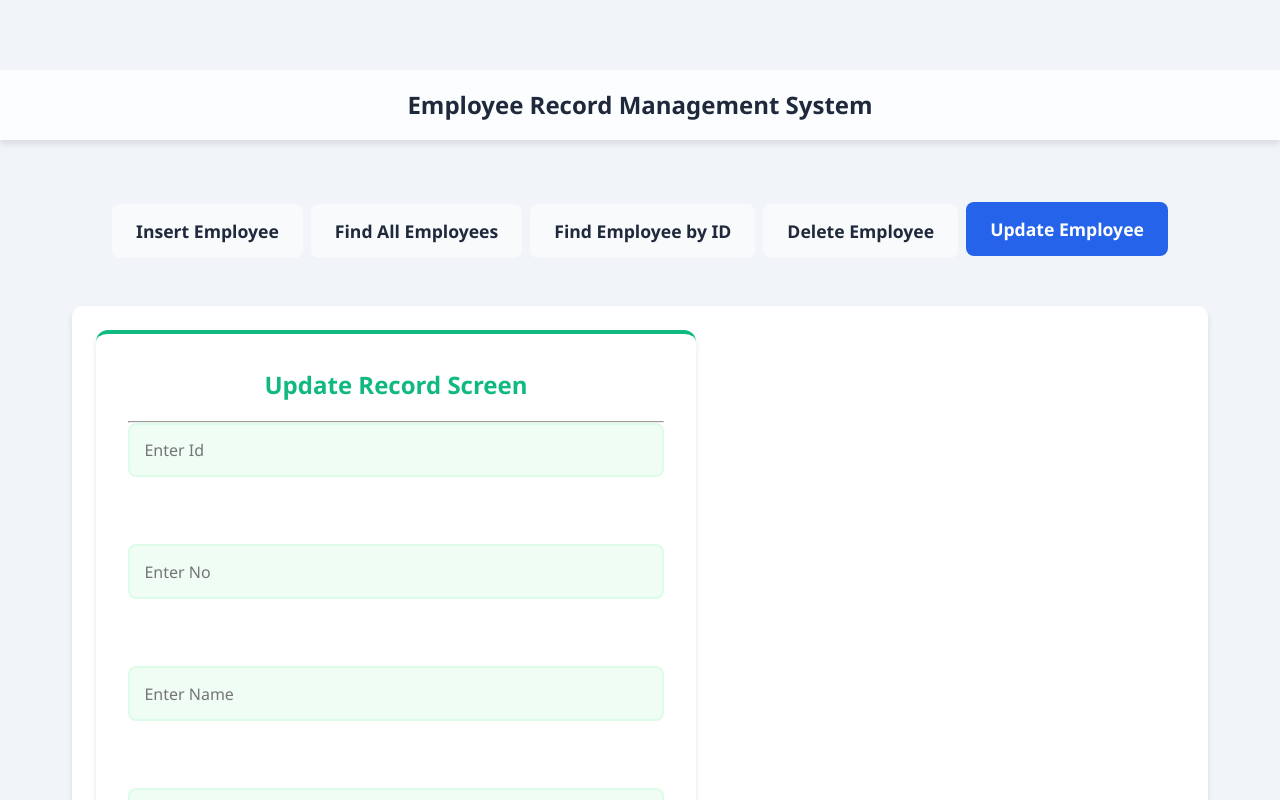
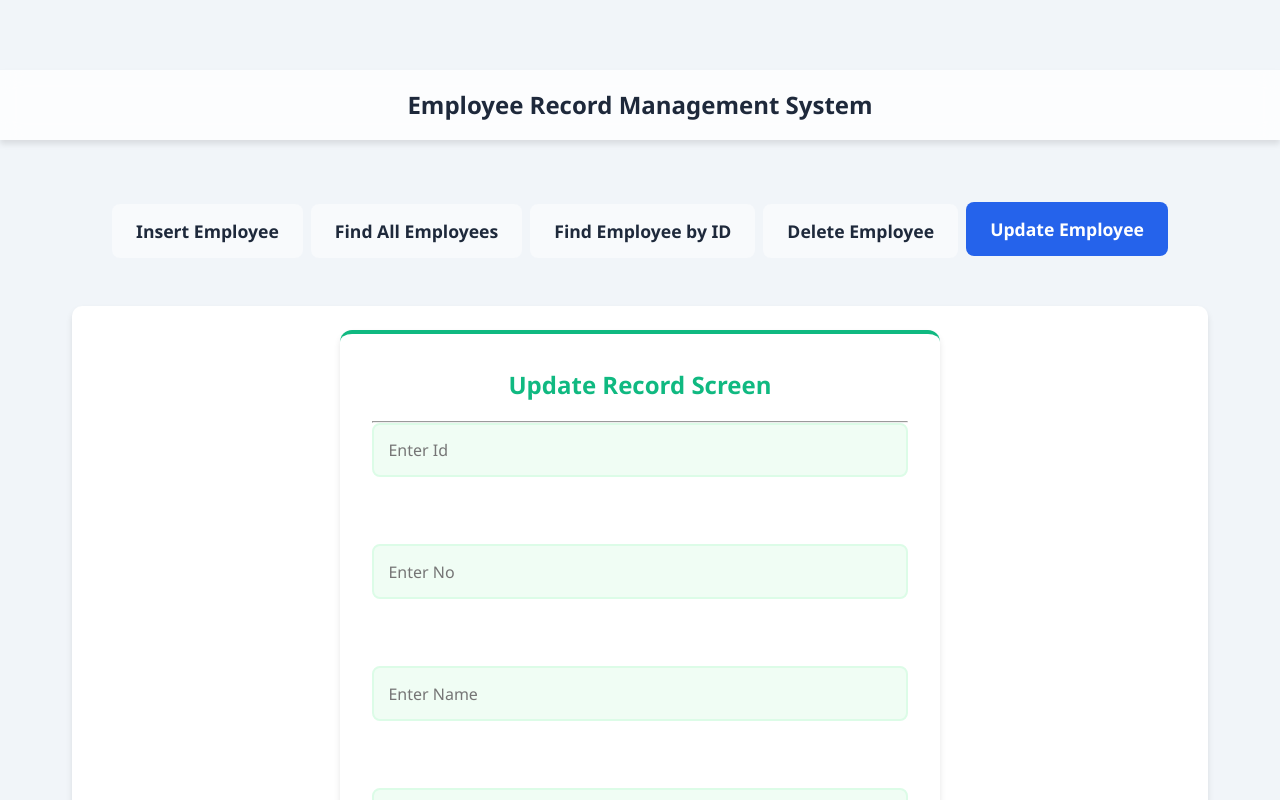
Before and after one commit to Harsheekesh/Harsheekesh-employee-management-system, a React (Create React App) app in the folder client/: page /update in a window 1280 px wide. Shown: the top 800 px of the page. Built offline with nearby package versions, Linux system fonts and the light colour scheme.

Commit message:
Update Update.css

```diff
--- a/client/src/styles/Update.css
+++ b/client/src/styles/Update.css
@@ -4,7 +4,7 @@
   border-radius: 12px;
   box-shadow: var(--shadow);
   max-width: 500px;
-/*   margin: 0 auto; */
+  margin: 0 auto;
   animation: fadeIn 0.6s ease;
   border-top: 4px solid var(--success);
 }
```
